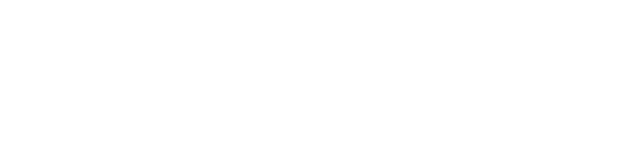
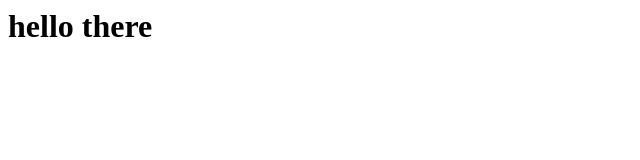
Before and after one commit to Samintell/pod-testing, a plain HTML site: page index.html in a window 1280 px wide. Shown: the whole page, without its empty margins (0-640 px from the left). Drawn offline with Linux system fonts and the light colour scheme.

Commit message:
changes more

```diff
--- a/index.html
+++ b/index.html
@@ -1,2 +1,8 @@
 <html>
+    <head>
+
+    </head>
+    <body>
+        <h1>hello there</h1>
+    </body>
 </html>
```
Also changed, not shown: 1 other file.
